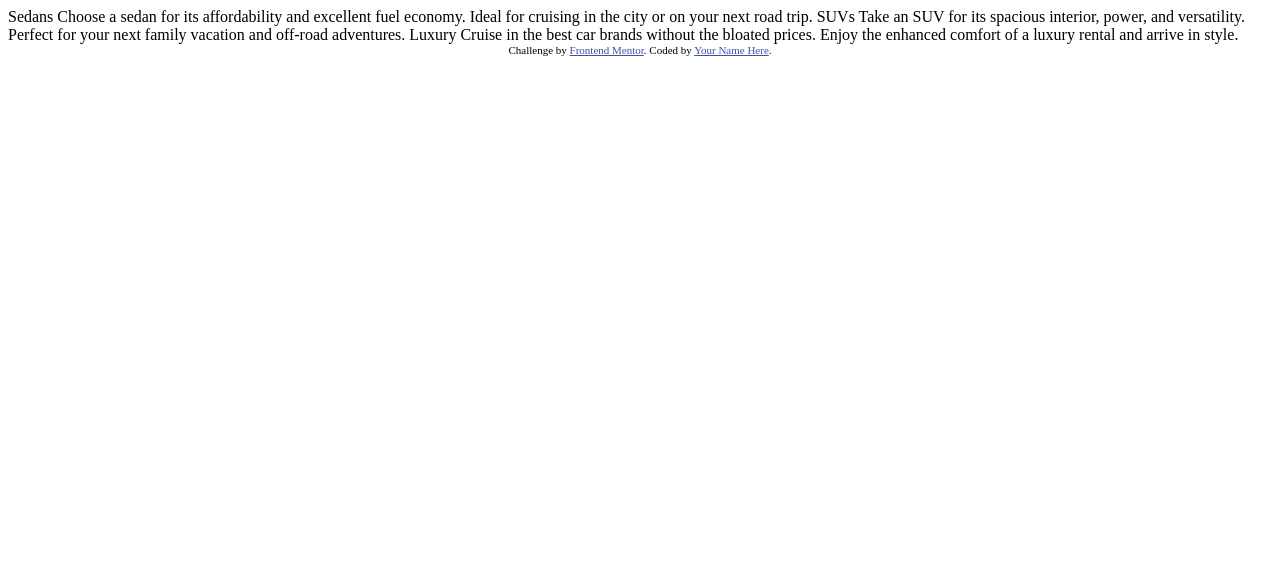
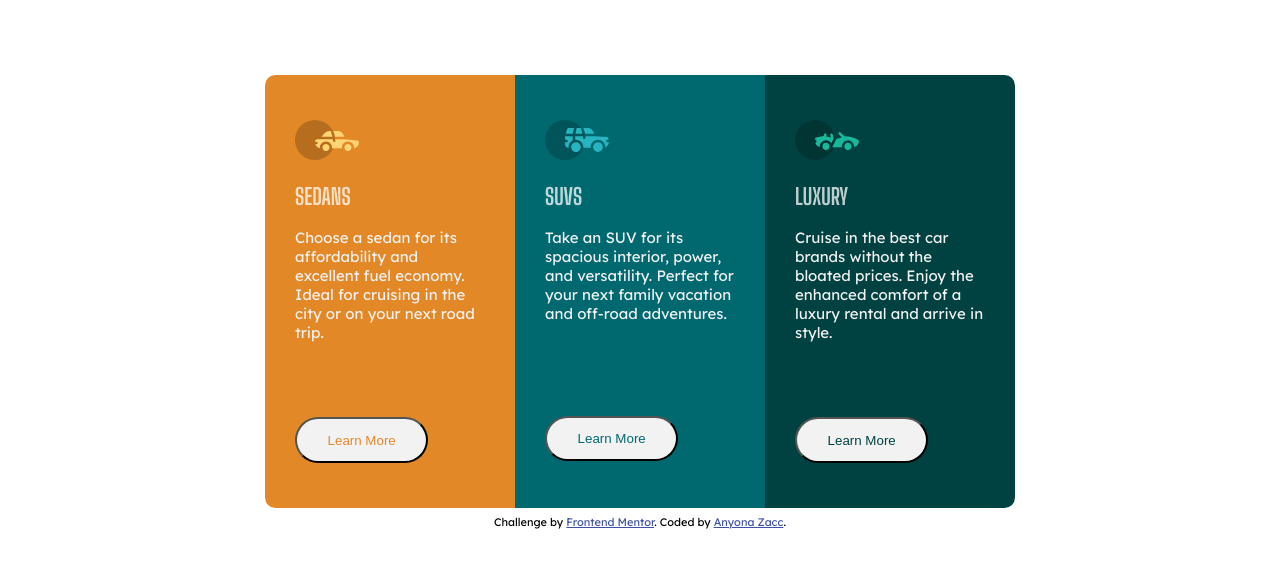
Before and after one commit to ZaccFlips/cardComponent, a plain HTML site: page index.html in a window 1280 px wide. Drawn offline with Linux system fonts and the light colour scheme.

Commit message:
completed challenge

```diff
--- a/index.html
+++ b/index.html
@@ -3,34 +3,47 @@
 <head>
   <meta charset="UTF-8">
   <meta name="viewport" content="width=device-width, initial-scale=1.0"> <!-- displays site properly based on user's device -->
-
+  <link rel="preconnect" href="https://fonts.gstatic.com">
+  <link href="https://fonts.googleapis.com/css2?family=Big+Shoulders+Display:wght@700&family=Lexend+Deca&display=swap" rel="stylesheet">
   <link rel="icon" type="image/png" sizes="32x32" href="./images/favicon-32x32.png">
-
+  <link rel="stylesheet" href="style.css">
   <title>Frontend Mentor | 3-column preview card component</title>
 
-  <!-- Feel free to remove these styles or customise in your own stylesheet 👍 -->
-  <style>
-    .attribution { font-size: 11px; text-align: center; }
-    .attribution a { color: hsl(228, 45%, 44%); }
-  </style>
 </head>
 <body>
-
-  Sedans
-  Choose a sedan for its affordability and excellent fuel economy. Ideal for cruising in the city
-  or on your next road trip.
-
-  SUVs
-  Take an SUV for its spacious interior, power, and versatility. Perfect for your next family vacation
-  and off-road adventures.
-
-  Luxury
-  Cruise in the best car brands without the bloated prices. Enjoy the enhanced comfort of a luxury
-  rental and arrive in style.
+ <div class="container">
+   <div class="content1">
+     <div class="info">
+       <img src="/images/icon-sedans.svg">
+       <h2>SEDANS</h2>
+       <p>Choose a sedan for its affordability and excellent fuel economy. Ideal for cruising in the city
+        or on your next road trip.</p>
+        <button>Learn More</button>
+     </div>
+   </div>
+   <div class="content2">
+    <div class="info">
+      <img src="/images/icon-suvs.svg">
+      <h2>SUVS</h2>
+      <p>Take an SUV for its spacious interior, power, and versatility. Perfect for your next family vacation
+        and off-road adventures.</p>
+       <button>Learn More</button>
+    </div>
+  </div>
+  <div class="content3">
+    <div class="info">
+      <img src="/images/icon-luxury.svg">
+      <h2>LUXURY</h2>
+      <p>Cruise in the best car brands without the bloated prices. Enjoy the enhanced comfort of a luxury
+        rental and arrive in style.</p>
+       <button>Learn More</button>
+    </div>
+  </div>
+ </div>
 
   <div class="attribution">
     Challenge by <a href="https://www.frontendmentor.io?ref=challenge" target="_blank">Frontend Mentor</a>.
-    Coded by <a href="#">Your Name Here</a>.
+    Coded by <a href="https://www.twitter.com/Anyona10236869">Anyona Zacc</a>.
   </div>
 </body>
 </html>
--- /dev/null
+++ b/style.css
@@ -0,0 +1,114 @@
+:root{
+    --bright-orange: hsl(31, 77%, 52%);
+    --dark-cyan: hsl(184, 100%, 22%);
+    --very-dark-cyan: hsl(179, 100%, 13%);
+    --transparent-white: hsla(0, 0%, 100%, 0.75);
+    --very-light-gray: hsl(0, 0%, 95%);
+}
+
+*,
+*::before,
+*::after{
+    box-sizing: border-box;
+}
+body{
+    font-size: 15px;
+    font-family: 'Lexend Deca', sans-serif;
+    height: 100%;
+    align-items: center;
+}
+h2{
+    font-family: 'Big Shoulders Display', cursive;
+    color: var(--transparent-white);
+    font-weight: 700;
+}
+p{
+    color: var(--very-light-gray);
+    font-weight: 400;
+    padding-bottom: 4em;
+}
+.container{
+    width: 80%;
+    margin: 5em auto 0.5em;
+    border-radius: 0.7em;
+    overflow: hidden;
+}
+.content1{
+    background: var(--bright-orange);
+    position: relative;
+}
+.content2{
+    background: var(--dark-cyan);
+    position: relative;
+}
+.content3{
+    background: var(--very-dark-cyan);
+    position: relative;
+}
+button{
+    height: 3.4em;
+    border-radius: 2em;
+    width: 10em;
+    background-color: var(--very-light-gray);
+    align-items: center;
+}
+.content1 button{
+    color: var(--bright-orange);
+}
+.content2 button{
+    margin-top: 1.3em;
+    color: var(--dark-cyan);
+}
+.content3 button{
+    color: var(--very-dark-cyan);
+}
+button:hover{
+    border: var(--very-light-gray) solid 2px;
+    background: rgb(0, 0, 0,0);
+    color: var(--very-light-gray);
+    cursor: pointer;
+}
+
+
+@media all and (max-width: 740px) {
+  .container{
+    margin: 2em auto;
+    width: 70%;
+
+  }
+    .content1{
+      padding: 2em;
+  }
+  .content2{
+    padding: 2em;
+}
+.content3{
+    padding: 2em;
+}
+}
+@media all and (min-width: 768px) and (max-width: 1440px) {
+    .container{
+        display: flex;
+        max-width: 750px;
+    }
+    .content1{
+        padding: 3em 2em;
+        max-width: 250px;
+    }
+    .content2{
+      padding: 3em 2em;
+      max-width: 250px;
+  }
+  .content3{
+      padding: 3em 2em;
+      max-width: 250px;
+  }
+}
+
+
+.attribution {
+    font-size: 11px; text-align: center;
+}
+.attribution a {
+    color: hsl(228, 45%, 44%);
+}
```
Also changed, not shown: 1 other file.
